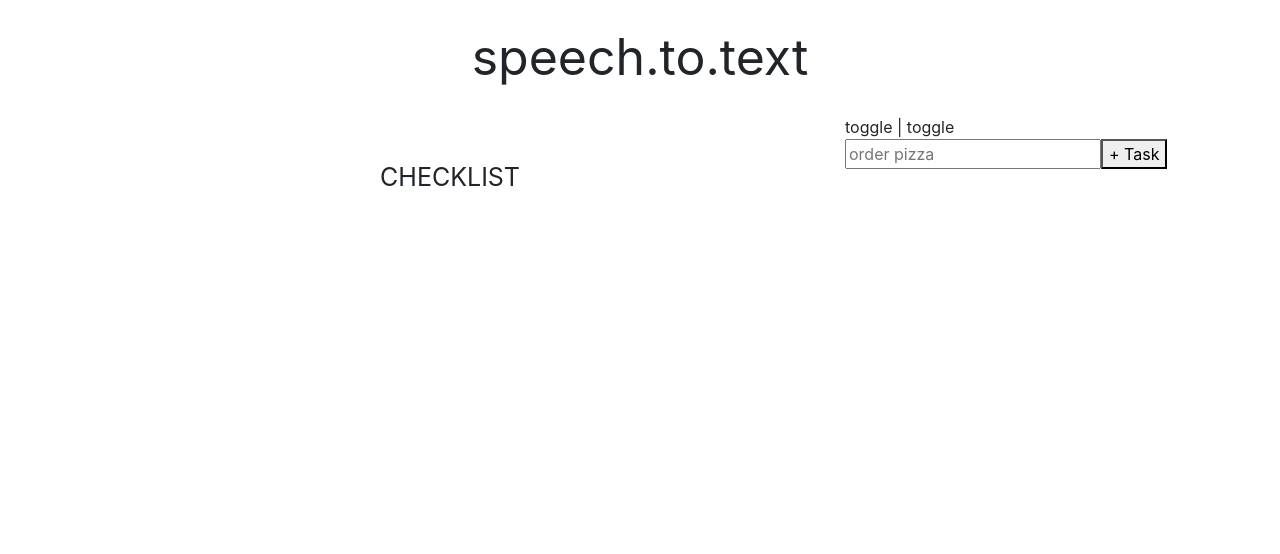
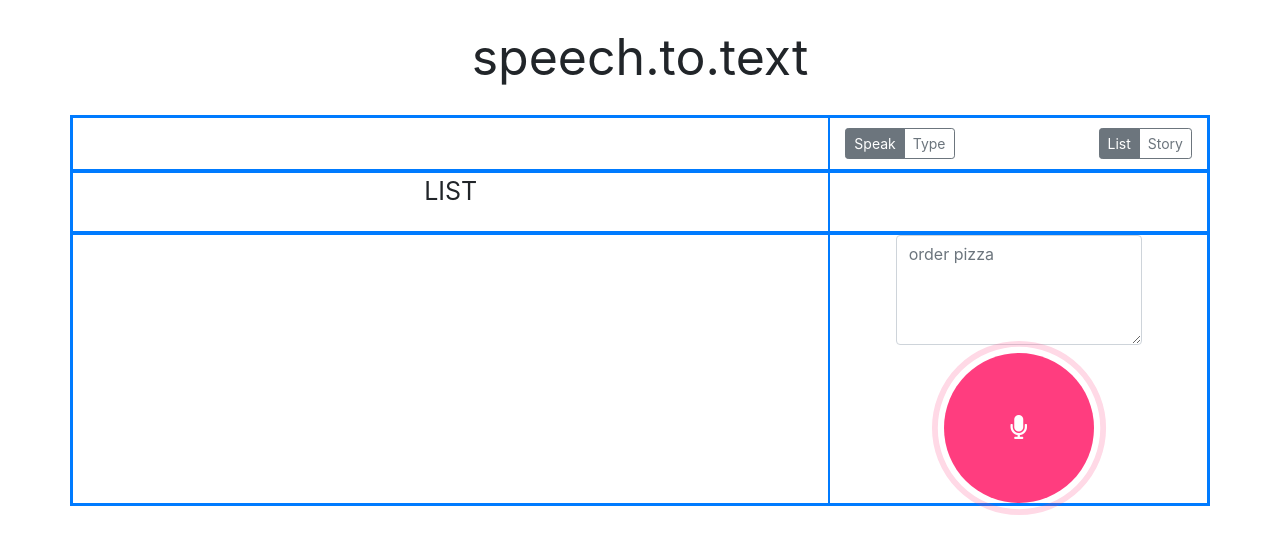
Before and after one commit to claucanchin/speechnote, a React (Create React App) app in the folder client/: page / in a window 1280 px wide. Shown: the top 554 px of the page. Built offline with nearby package versions, Linux system fonts and the light colour scheme; no server answers.

Commit message:
got mic button up

```diff
--- a/client/public/index.html
+++ b/client/public/index.html
@@ -2,6 +2,7 @@
 <html lang="en">
 
 <head>
+    <link rel="stylesheet" href="https://use.fontawesome.com/releases/v5.7.0/css/all.css" integrity="sha384-lZN37f5QGtY3VHgisS14W3ExzMWZxybE1SJSEsQp9S+oqd12jhcu+A56Ebc1zFSJ" crossorigin="anonymous">
     <link rel="stylesheet" href="https://stackpath.bootstrapcdn.com/bootstrap/4.3.1/css/bootstrap.min.css" integrity="sha384-ggOyR0iXCbMQv3Xipma34MD+dH/1fQ784/j6cY/iJTQUOhcWr7x9JvoRxT2MZw1T" crossorigin="anonymous">
     <meta charset="utf-8" />
     <meta name="viewport" content="width=device-width, initial-scale=1, shrink-to-fit=no" />
@@ -12,6 +13,9 @@
 <body>
     <noscript>You need to enable JavaScript to run this app.</noscript>
     <div id="root"></div>
+    <script src="https://code.jquery.com/jquery-3.3.1.slim.min.js" integrity="sha384-q8i/X+965DzO0rT7abK41JStQIAqVgRVzpbzo5smXKp4YfRvH+8abtTE1Pi6jizo" crossorigin="anonymous"></script>
+    <script src="https://cdnjs.cloudflare.com/ajax/libs/popper.js/1.14.7/umd/popper.min.js" integrity="sha384-UO2eT0CpHqdSJQ6hJty5KVphtPhzWj9WO1clHTMGa3JDZwrnQq4sF86dIHNDz0W1" crossorigin="anonymous"></script>
+    <script src="https://stackpath.bootstrapcdn.com/bootstrap/4.3.1/js/bootstrap.min.js" integrity="sha384-JjSmVgyd0p3pXB1rRibZUAYoIIy6OrQ6VrjIEaFf/nJGzIxFDsf4x0xIM+B07jRM" crossorigin="anonymous"></script>
 </body>
 
 </html>
--- a/client/src/App.css
+++ b/client/src/App.css
@@ -5,5 +5,9 @@
 
 .title {
 	font-size: 25px;
-	padding: 20px;
+	padding-bottom: 20px;
 }
+
+.togcapsule {
+	padding: 10px 0px;
+}
--- a/client/src/App.js
+++ b/client/src/App.js
@@ -1,8 +1,9 @@
 import React, { Component } from 'react';
 import './App.css';
 
-import Form from './components/form/form';
+import Formlist from './components/formlist/formlist';
 import List from './components/list/list';
+import Formstory from './components/formstory/formstory';
 
 class App extends Component {
 
@@ -77,25 +78,44 @@ class App extends Component {
 		return (
             <React.Fragment>
 
-                <div className="heading text-center">
-                    speech.to.text
-                </div>
+                <div className="heading text-center">speech.to.text</div>
 
-                <div className="container">
+                <div className="container border border-primary">
 
-                    <div className="row">
-                        <div className="col-sm-8">
-                        </div>
-                        <div className="col-sm-4 d-flex bd-highlight">
-                            <div className="d-flex align-items-end">
-                            toggle | toggle
-                            </div>
+                    <div className="row border border-primary">
+                        <div className="col-sm-8 border border-primary"></div>
+                        <div className="col-sm-4 d-flex justify-content-between border border-primary">
+
+                                <div className="togcapsule btn-group btn-group-toggle" data-toggle="buttons">
+                                  <label className="btn btn-outline-secondary active btn-sm">
+                                    <input type="radio" name="options" id="optionSpeak" autoComplete="off" checked/> Speak
+                                  </label>
+                                  <label className="btn btn-outline-secondary btn-sm">
+                                    <input type="radio" name="options" id="optionType" autoComplete="off"/> Type
+                                  </label>
+                                </div>
+
+                                <div className="togcapsule btn-group btn-group-toggle" data-toggle="buttons">
+                                  <label className="btn btn-outline-secondary active btn-sm">
+                                    <input type="radio" name="options" id="optionList" autoComplete="off" checked/> List
+                                  </label>
+                                  <label className="btn btn-outline-secondary btn-sm">
+                                    <input type="radio" name="options" id="optionStory" autoComplete="off"/> Story
+                                  </label>
+                                </div>
+
                         </div>
                     </div>
 
-                    <div className="row">
-                        <div className="col-sm-8">
-                            <div className="title text-center">CHECKLIST</div>
+                    <div className="row border border-primary">
+                        <div className="col-sm-8 border border-primary">
+                            <div className="title text-center">LIST</div>
+                        </div>
+                        <div className="col-sm-4 border border-primary"></div>
+                    </div>
+
+                    <div className="row border border-primary">
+                        <div className="col-sm-8 border border-primary">
                             <div>
                                 <List
                                 list={this.state.list}
@@ -103,8 +123,8 @@ class App extends Component {
                                 />
                             </div>
                         </div>
-                        <div className="col-sm-4">
-                            <Form
+                        <div className="col-sm-4 text-center border border-primary">
+                            <Formstory
                             submitHandler={(e) => {this.submitHandler(e)}}
                             changeHandler={(e) => {this.changeHandler(e)}}
                             word={this.state.word}
--- a/client/src/components/form/form.js
+++ b/client/src/components/formlist/formlist.js
@@ -1,14 +1,14 @@
 import React from 'react';
 
-class Form extends React.Component {
+class Formlist extends React.Component {
     render() {
         return (
             <form onSubmit={(e) => {this.props.submitHandler(e)}}>
                 <label>
-                    <input type="text" name="task" placeholder="order pizza"
+                    <input className="form-control" type="text" name="task" placeholder="order pizza"
                     value={this.props.word}
                     onChange={this.props.changeHandler}
-                    />
+                    required/>
                 </label>
                 <button type="submit">+ Task</button>
             </form>
@@ -16,4 +16,4 @@ class Form extends React.Component {
     }
 }
 
-export default Form;
+export default Formlist;
--- /dev/null
+++ b/client/src/components/formstory/formstory.js
@@ -0,0 +1,27 @@
+import React from 'react';
+import './formstory.scss';
+
+class Formstory extends React.Component {
+    render() {
+        return (
+            <React.Fragment>
+                <form onSubmit={(e) => {this.props.submitHandler(e)}}>
+                    <label for="storytext">
+                        <textarea className="form-control" id="storytext" name="story" placeholder="order pizza" rows="4"
+                        value={this.props.word}
+                        onChange={this.props.changeHandler}
+                        required>
+                        </textarea>
+                    </label>
+
+                        <button type="submit" id="speech" className="btn">
+                            <div className="pulse-ring"></div>
+                            <i className="fa fa-microphone"></i>
+                        </button>
+                </form>
+            </React.Fragment>
+        );
+    }
+}
+
+export default Formstory;
--- /dev/null
+++ b/client/src/components/formstory/formstory.scss
@@ -0,0 +1,47 @@
+$primary: #FF3D7F;
+$size: 150px;
+
+#speech {
+	border: none;
+  padding: 0;
+  border-radius: 100%;
+  width: $size;
+  height: $size;
+  font-size: 1.5em;
+  color: #fff;
+  padding: 0;
+  margin: 0;
+  background: $primary;
+	position: relative;
+    line-height: 50px;
+    text-align: center;
+    white-space: nowrap;
+    vertical-align: middle;
+    touch-action: manipulation;
+    cursor: pointer;
+    user-select: none;
+    background-image: none;
+}
+
+.pulse-ring {
+  content: '';
+  width: $size;
+  height: $size;
+  border: 5px solid $primary;
+  border-radius: 50%;
+  position: absolute;
+  top: 0px;
+  left: 0px;
+  animation: pulsate infinite 2s;
+}
+
+@-webkit-keyframes pulsate {
+  0% {
+    -webkit-transform: scale(1, 1);
+    opacity: 1;
+  }
+  100% {
+    -webkit-transform: scale(1.2, 1.2);
+    opacity: 0;
+  }
+}
--- a/package.json
+++ b/package.json
@@ -17,6 +17,7 @@
     "concurrently": "^4.1.0",
     "cookie-parser": "^1.4.4",
     "express": "^4.16.4",
+    "node-sass": "^4.12.0",
     "pg": "^7.9.0"
   }
 }
```
Also changed, not shown: 2 other files (tests, documents, lock files or other folders).
